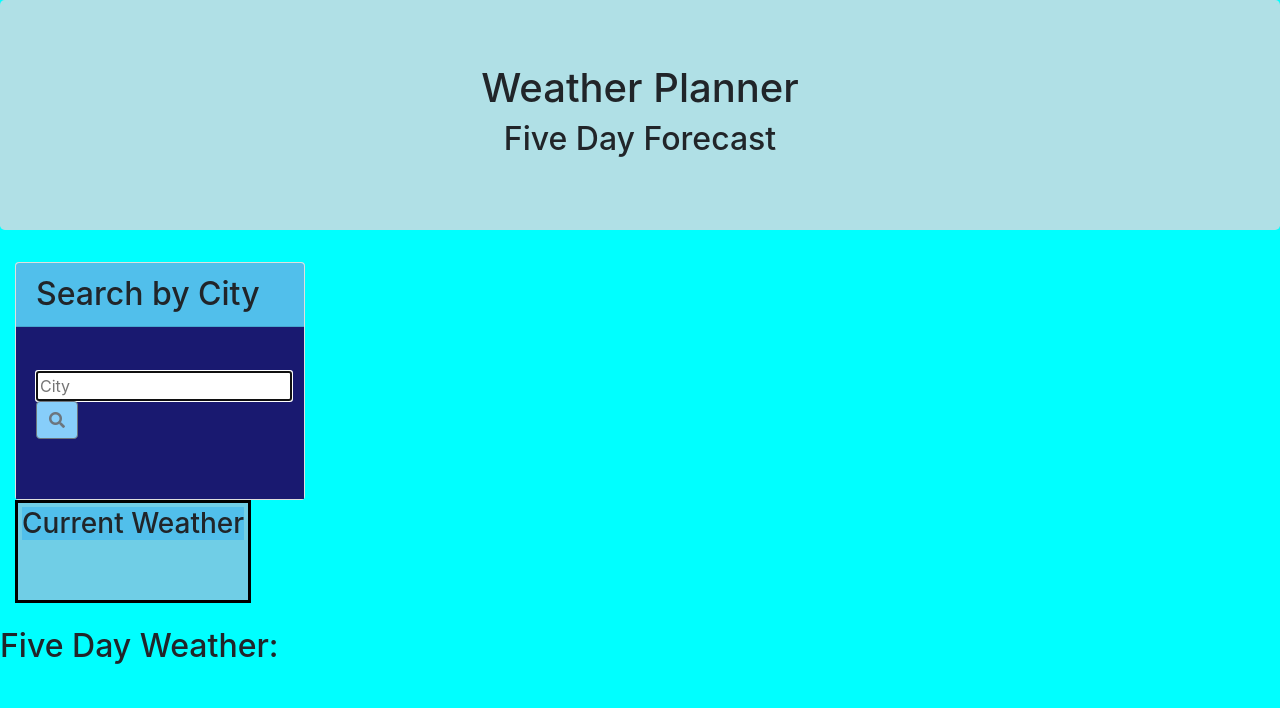
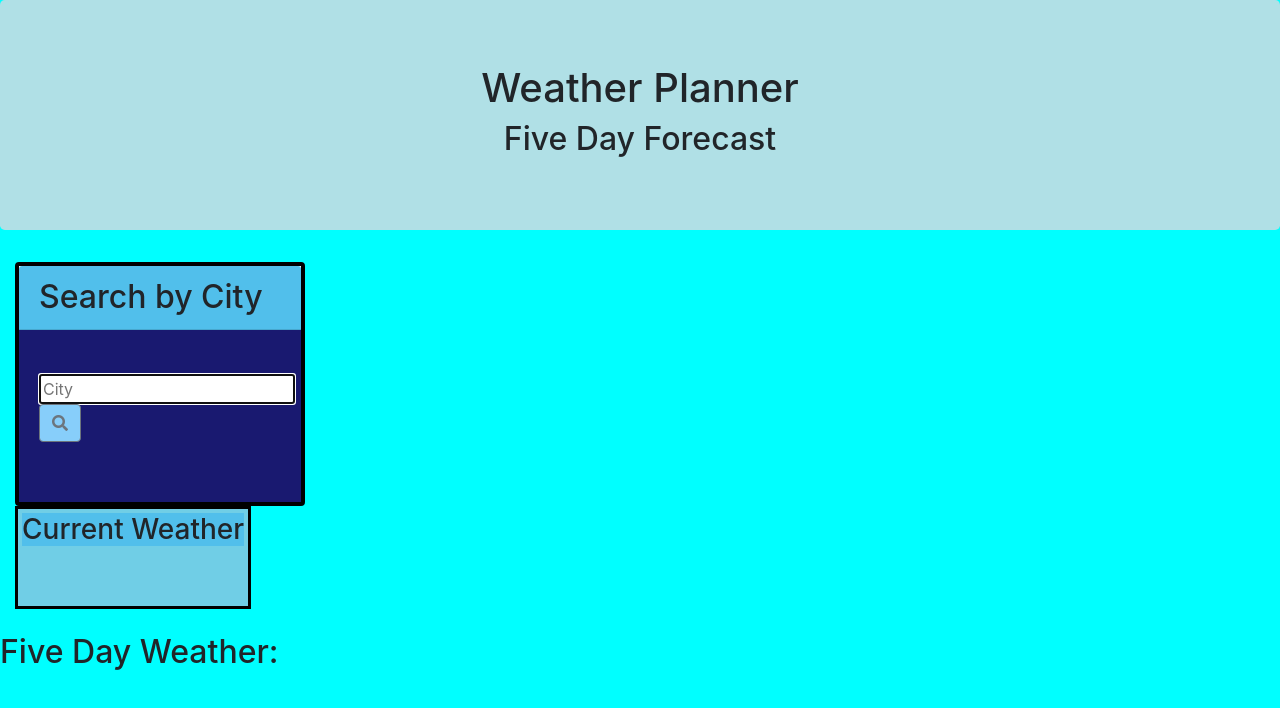
Before and after one commit to SKJauch/weather_app, a plain HTML site: page index.html in a window 1280 px wide. Drawn offline with nearby package versions, Linux system fonts and the light colour scheme.

Commit message:
no changes

```diff
--- a/assets/style.css
+++ b/assets/style.css
@@ -9,6 +9,7 @@
 #forecast {
     display: flex;
     justify-content: space-evenly;
+
 
 }
 
@@ -44,4 +45,6 @@ header, body {
     font-weight: bolder;
 }
 
-.card
+.card {
+    border: solid black 4px;
+}
```
